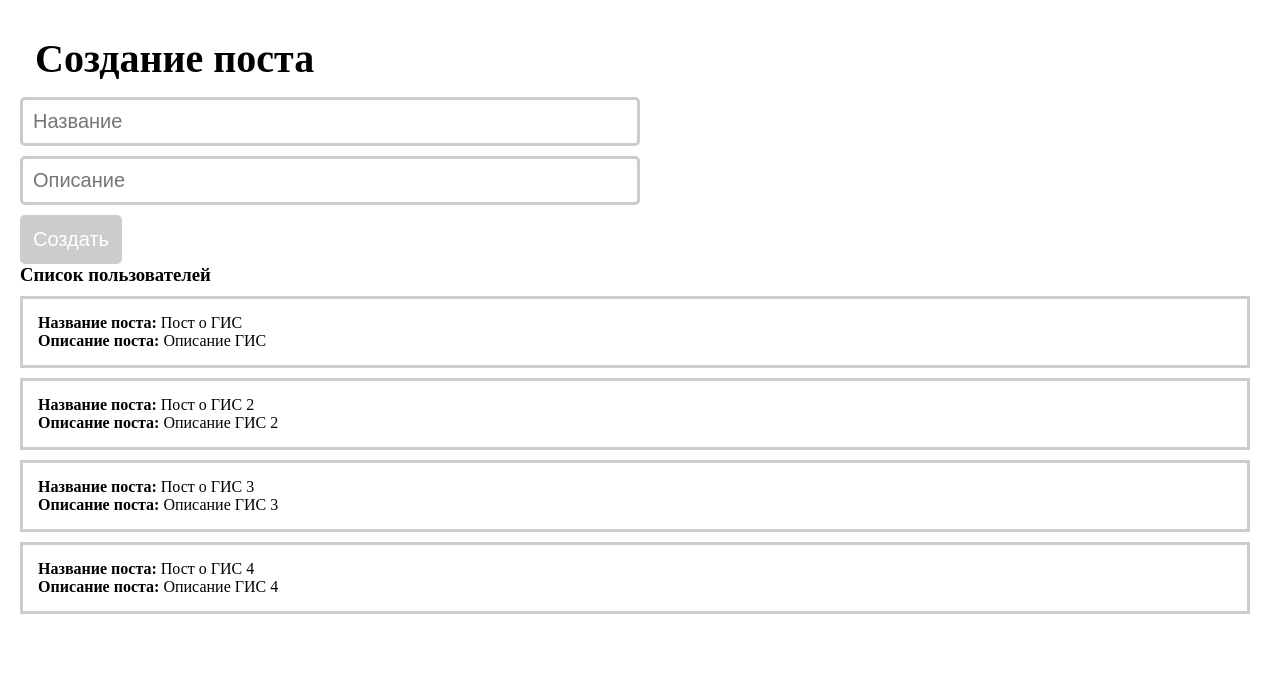
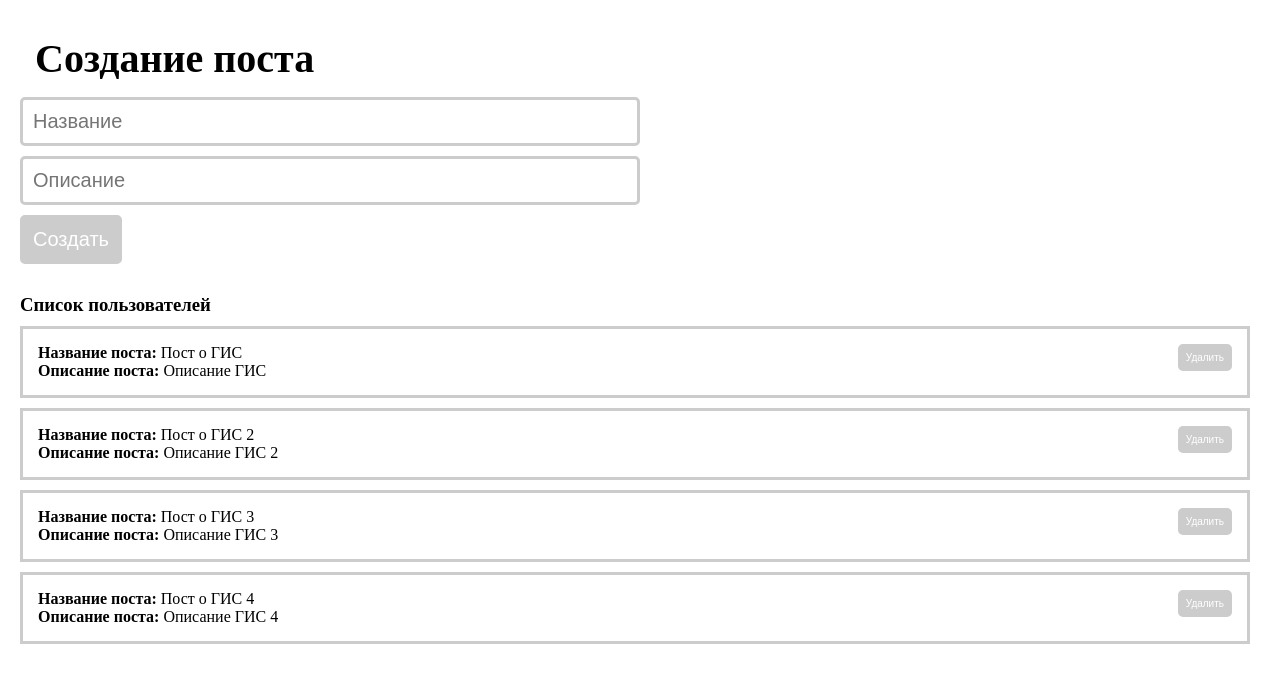
Before and after one commit to ArtyomUschenko/vuejs_2025, a Vue app: page / in a window 1280 px wide. Shown: the top 682 px of the page. Built offline with nearby package versions, Linux system fonts and the light colour scheme; the HTML template or start-up script is replaced by a standard one.

Commit message:
Добавлена и стилизована кнопка удаления постов

```diff
--- a/src/components/PostItem.vue
+++ b/src/components/PostItem.vue
@@ -1,8 +1,13 @@
 
 <template>
   <div class="post">
-    <div class=""><strong>Название поста: </strong> {{post.title}}</div>
-    <div class=""><strong>Описание поста: </strong> {{post.body}}</div>
+    <div class="">
+      <div class=""><strong>Название поста: </strong> {{post.title}}</div>
+      <div class=""><strong>Описание поста: </strong> {{post.body}}</div>
+    </div>
+    <div class="post__btns">
+      <button class="btn" @click="deletePost">Удалить</button>
+    </div>
   </div>
 </template>
 
@@ -18,5 +23,23 @@
 </script>
 
 <style scoped>
+.post {
+  padding: 15px;
+  border: 3px solid #ccc;
+  margin-top: 10px;
+  margin-right: 10px;
+  display: flex;
+  align-content: center;
+  justify-content: space-between;
+}
+.btn {
+  padding: 5px;
+  border: 3px solid #ccc;
+  border-radius: 5px;
+  font-size: 10px;
+  background-color: #ccc;
+  color: #fff;
+  cursor: pointer;
+}
 
 </style>
--- a/src/components/PostList.vue
+++ b/src/components/PostList.vue
@@ -26,10 +26,7 @@
 
 
 <style scoped>
-.post {
-  padding: 15px;
-  border: 3px solid #ccc;
-  margin-top: 10px;
-  margin-right: 10px;
+h3 {
+  margin-top: 30px;
 }
 </style>
```
